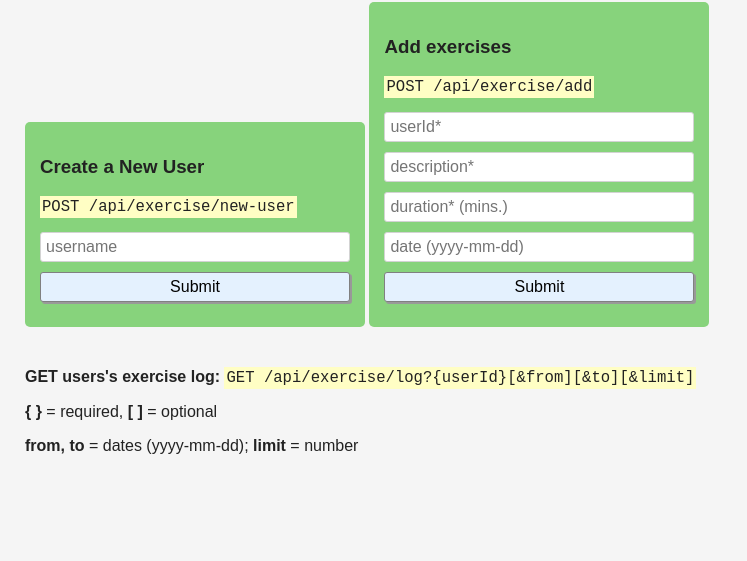
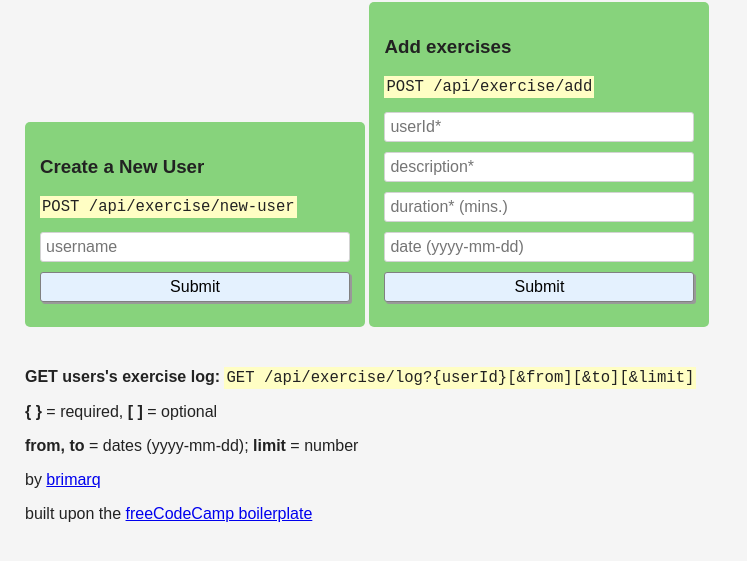
Before and after one commit to brimarq/fcc-exercise-tracker, a website: page views/index.html in a window 1280 px wide. Shown: the part 81-642 px from the top of the page, without its empty margins (0-747 px from the left). Drawn offline with Linux system fonts and the light colour scheme; files that its build step writes are made by us from their sources.

Commit message:
added footer info

```diff
--- a/views/index.html
+++ b/views/index.html
@@ -30,6 +30,12 @@
           <p><strong>{ }</strong> = required, <strong>[ ]</strong> = optional</p>
           <p><strong>from, to</strong> = dates (yyyy-mm-dd); <strong>limit</strong> = number</p>
       </div>
+      <div class="footer">
+         <p>
+           by <a href="https://github.com/brimarq">brimarq</a>
+         </p>
+         <p>built upon the <a href="https://github.com/freeCodeCamp/boilerplate-project-exercisetracker/">freeCodeCamp boilerplate</a></p>
+       </div>
    </body>
 
 </html>
```
